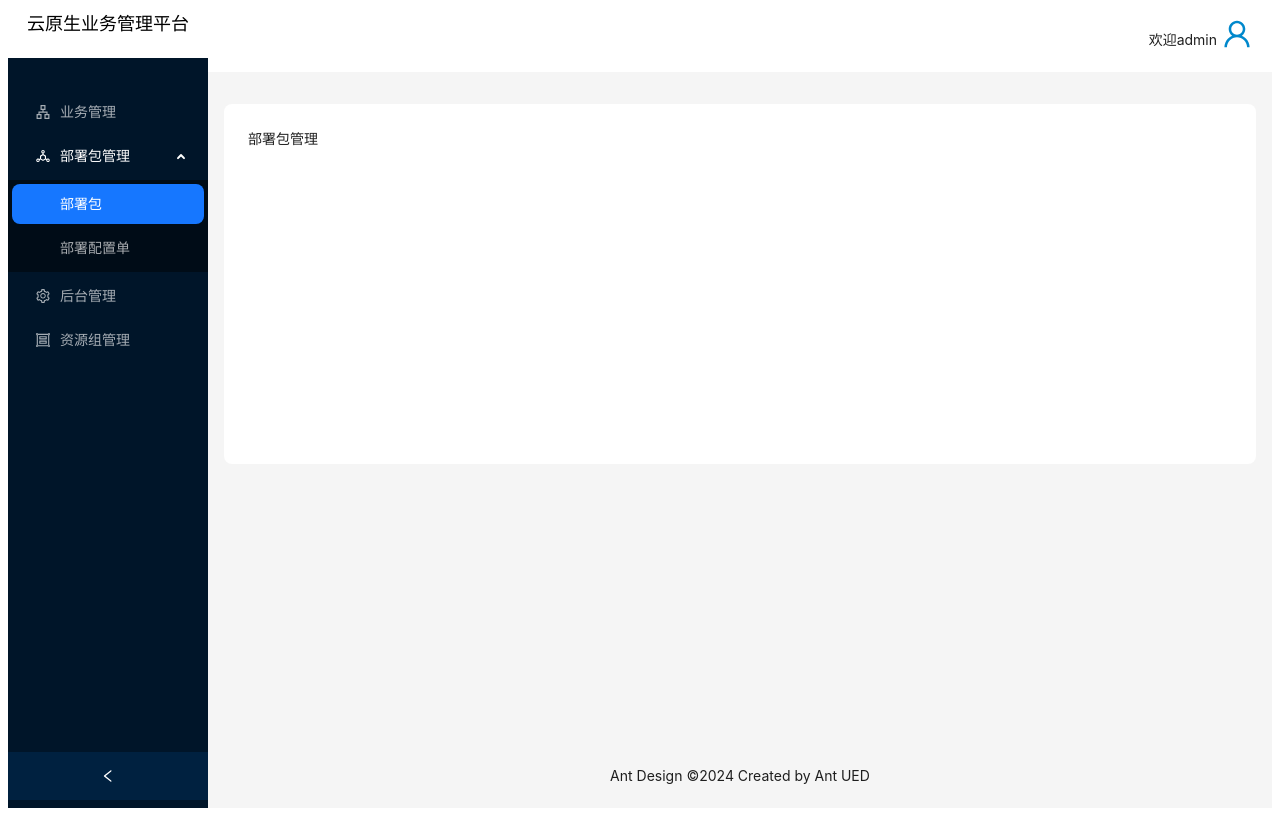
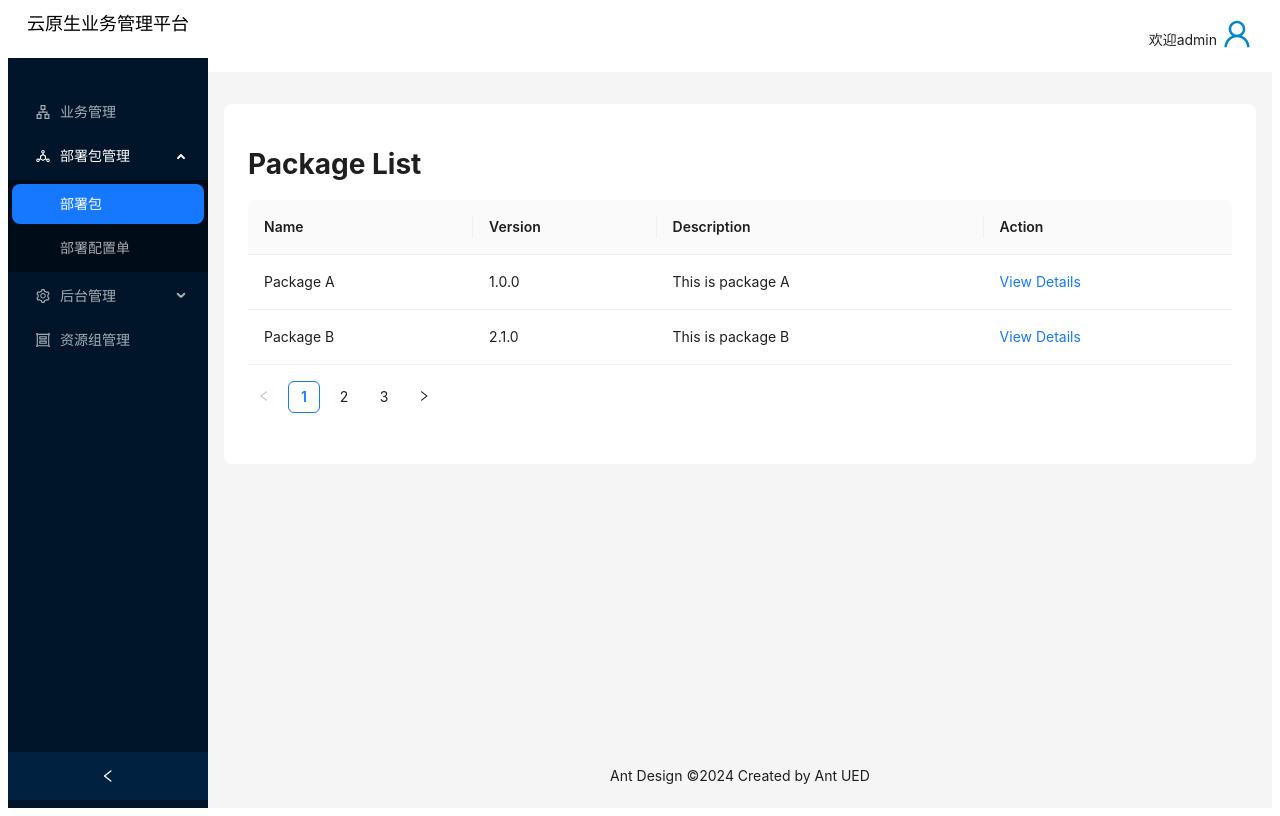
Before and after one commit to lie-flat-planet/kubelie, a React (Create React App) app: page / in a window 1280 px wide. Built offline with nearby package versions, Linux system fonts and the light colour scheme.

Commit message:
with page

```diff
--- a/src/page/PackageManage/Package/Package.tsx
+++ b/src/page/Admin/Cluster.tsx
@@ -1,9 +1,10 @@
 import { theme } from 'antd';
 
-const Package = () => {
+const Cluster = () => {
   const {
     token: { colorBgContainer, borderRadiusLG },
   } = theme.useToken();
+
   return (
     <div
       style={{
@@ -13,9 +14,9 @@ const Package = () => {
         borderRadius: borderRadiusLG,
       }}
     >
-      部署包管理
+      集群管理
     </div>
   );
 };
 
-export default Package;
+export default Cluster;
--- a/src/page/Index/SiderMenu.tsx
+++ b/src/page/Index/SiderMenu.tsx
@@ -39,7 +39,9 @@ const items: MenuItem[] = [
     getItem(<Link to="/">部署包</Link>, 'package'),
     getItem(<Link to="/package-manage/config">部署配置单</Link>, 'config'),
   ]),
-  getItem('后台管理', 'admin', <SettingOutlined />),
+  getItem('后台管理', 'admin', <SettingOutlined />, [
+    getItem(<Link to="/admin/cluster">集群管理</Link>, 'clusters'),
+  ]),
   getItem('资源组管理', 'resource', <GroupOutlined />),
 ];
 
--- /dev/null
+++ b/src/page/PackageManage/Package/PackageList.tsx
@@ -0,0 +1,131 @@
+import React, { useState, useEffect } from 'react';
+import { Table, Pagination, theme, Button, Space } from 'antd';
+import { Link } from 'react-router-dom';
+import type { ColumnsType } from 'antd/es/table';
+
+interface Package {
+  id: string;
+  name: string;
+  version: string;
+  description: string;
+}
+
+const columns: ColumnsType<Package> = [
+  {
+    title: 'Name',
+    dataIndex: 'name',
+    key: 'name',
+  },
+  {
+    title: 'Version',
+    dataIndex: 'version',
+    key: 'version',
+  },
+  {
+    title: 'Description',
+    dataIndex: 'description',
+    key: 'description',
+  },
+  {
+    title: 'Action',
+    key: 'action',
+    render: (_, record) => (
+      <Space size="middle">
+        <Link to={`/package/${record.id}`}>View Details</Link>
+      </Space>
+    ),
+  },
+];
+
+// Mock data
+const mockData: Package[] = [
+  {
+    id: '1',
+    name: 'Package A',
+    version: '1.0.0',
+    description: 'This is package A',
+  },
+  {
+    id: '2',
+    name: 'Package B',
+    version: '2.1.0',
+    description: 'This is package B',
+  },
+  {
+    id: '3',
+    name: 'Package C',
+    version: '2.2.0',
+    description: 'This is package C',
+  },
+  {
+    id: '4',
+    name: 'Package D',
+    version: '3.0.0',
+    description: 'This is package D',
+  },
+  {
+    id: '5',
+    name: 'Package E',
+    version: '1.5.0',
+    description: 'This is package E',
+  },
+];
+
+const PackageList = () => {
+  const pageSize = 2;
+
+  const [packages, setPackages] = useState<Package[]>([]);
+  const [current, setCurrent] = useState<number>(1);
+  const [total, setTotal] = useState<number>(0);
+
+  const {
+    token: { colorBgContainer, borderRadiusLG },
+  } = theme.useToken();
+
+  useEffect(() => {
+    // Simulating API call
+    const fetchPackages = () => {
+      setPackages(mockData);
+      setTotal(mockData.length);
+    };
+
+    fetchPackages();
+  }, []);
+
+  const getPaginatedData = () => {
+    const startIndex = (current - 1) * pageSize;
+    const endIndex = startIndex + pageSize;
+    return packages.slice(startIndex, endIndex);
+  };
+
+  const handlePageChange = (page: number) => {
+    setCurrent(page);
+  };
+
+  return (
+    <div
+      style={{
+        padding: 24,
+        minHeight: 360,
+        background: colorBgContainer,
+        borderRadius: borderRadiusLG,
+      }}
+    >
+      <h1>Package List</h1>
+      <Table
+        columns={columns}
+        dataSource={getPaginatedData()}
+        pagination={false}
+      />
+      <Pagination
+        current={current}
+        pageSize={pageSize}
+        total={total}
+        onChange={handlePageChange}
+        style={{ marginTop: 16, textAlign: 'right' }}
+      />
+    </div>
+  );
+};
+
+export default PackageList;
```
Also changed, not shown: src/App.tsx (+8 -2 lines).
